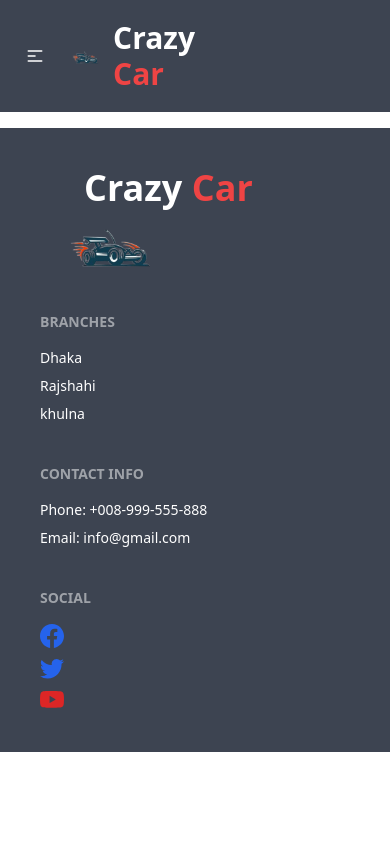
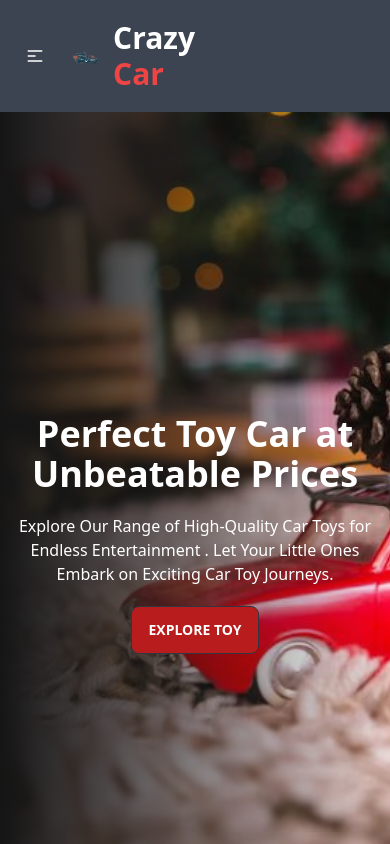
Before and after one commit to Hafizur27/crazy-car-clint, a React (Vite) app: page / in a window 390 px wide. Shown: the top 844 px of the page. Built offline with nearby package versions, Linux system fonts and the light colour scheme.

Commit message:
banner part done

```diff
--- /dev/null
+++ b/src/pages/Home/Home/Banner/Banner.jsx
@@ -0,0 +1,22 @@
+import { Link } from "react-router-dom";
+import banner from "../../../../assets/banner.jpg"
+
+const Banner = () => {
+    return (
+        <div className="hero min-h-screen relative" style={{ backgroundImage: `url(${banner})` }}>
+
+
+
+  <div className="hero-content text-center absolute text-neutral-content bg-gradient-to-r from-[#151515] to-[rgba(21, 21, 21, 0)] top-0 bottom-0 left-0 right-0 lg:flex lg:justify-start">
+    <div className="max-w-md">
+      <h1 className="mb-5 text-4xl font-bold">Perfect Toy Car at Unbeatable Prices</h1>
+      <p className="mb-5">Explore Our Range of High-Quality Car Toys for Endless Entertainment . Let Your Little Ones Embark on Exciting Car Toy Journeys.</p>
+      <Link to='/register'><button className="btn btn-active bg-red-700 hover:bg-orange-700">Explore Toy</button></Link>
+    </div>
+  </div>
+
+</div>
+    );
+};
+
+export default Banner;
--- /dev/null
+++ b/src/pages/Home/Home/Home/Home.jsx
@@ -0,0 +1,12 @@
+import Banner from "../Banner/Banner";
+
+
+const Home = () => {
+    return (
+        <div>
+            <Banner></Banner>
+        </div>
+    );
+};
+
+export default Home;
--- a/src/pages/shared/Footer/Footer.jsx
+++ b/src/pages/shared/Footer/Footer.jsx
@@ -1,11 +1,12 @@
 import footer from "../../../assets/logo.png";
 import { BsFacebook, BsTwitter, BsYoutube } from "react-icons/bs";
+import { SiAdguard } from "react-icons/si";
 
 const Footer = () => {
   return (
     <footer className=" footer p-10 bg-neutral text-neutral-content">
       <div>
-      <p className="font-bold text-4xl ml-11">
+      <p className="font-bold text-lg lg:text-4xl lg:ml-11">
           Crazy <span className="text-red-500">Car</span>
         </p>
         <img src={footer} alt="" className="w-1/2" />
@@ -25,7 +26,7 @@ const Footer = () => {
         <a className="link link-hover">Email: info@gmail.com</a>
       </div>
       <div>
-        <span className="footer-title">social</span>
+        <span className="footer-title"><SiAdguard className="w-8 h-8 text-rose-600" /></span>
         <a className="link link-hover">
           <BsFacebook className="w-6 h-6 text-blue-600" />
         </a>
--- a/src/pages/shared/NavBar/NavBar.jsx
+++ b/src/pages/shared/NavBar/NavBar.jsx
@@ -18,13 +18,13 @@ const NavBar = () => {
 
 </>
     return (
-        <div className="navbar  h-28 mb-4 bg-neutral text-neutral-content">
+        <div className="navbar  h-28  bg-neutral text-neutral-content">
             <div className="navbar-start">
                 <div className="dropdown">
                     <label tabIndex={0} className="btn btn-ghost lg:hidden">
                         <svg xmlns="http://www.w3.org/2000/svg" className="h-5 w-5" fill="none" viewBox="0 0 24 24" stroke="currentColor"><path strokeLinecap="round" strokeLinejoin="round" strokeWidth="2" d="M4 6h16M4 12h8m-8 6h16" /></svg>
                     </label>
-                    <ul tabIndex={0} className="menu menu-compact dropdown-content mt-3 p-2 shadow bg-base-100 rounded-box w-52">
+                    <ul tabIndex={0} className="menu menu-compact dropdown-content mt-3 p-2 shadow  bg-indigo-800 text-neutral-content rounded-box w-52">
                         {navItems}
                     </ul>
                 </div>
@@ -35,8 +35,8 @@ const NavBar = () => {
                 <h1 className="text-3xl font-bold w-full ">Crazy <span className="text-red-500">Car</span></h1>
               </div>
             </div>
-            <div className="navbar-center hidden lg:flex">
-                <ul className="menu menu-horizontal px-1 text-lg font-semibold">
+            <div className="navbar-center hidden lg:flex ">
+                <ul className="menu menu-horizontal px-1 text-lg font-semibold ">
                     {navItems}
                 </ul>
             </div>
--- a/src/routes/Routes.jsx
+++ b/src/routes/Routes.jsx
@@ -3,6 +3,7 @@ import Main from "../layout/Main";
 import LogIn from "../LogIn/LogIn";
 import SignUp from "../SignUp/SignUp";
 import ErrorPage from "../pages/ErrorPage/ErrorPage";
+import Home from "../pages/Home/Home/Home/Home";
 
 const router = createBrowserRouter([
     {
@@ -10,6 +11,10 @@ const router = createBrowserRouter([
       element: <Main></Main>,
       errorElement: <ErrorPage></ErrorPage>,
       children:[
+        {
+          path: "/",
+          element: <Home></Home>
+        },
         {
             path:"logIn",
             element: <LogIn></LogIn>
```
Also changed, not shown: src/assets/banner.jpg (added).
